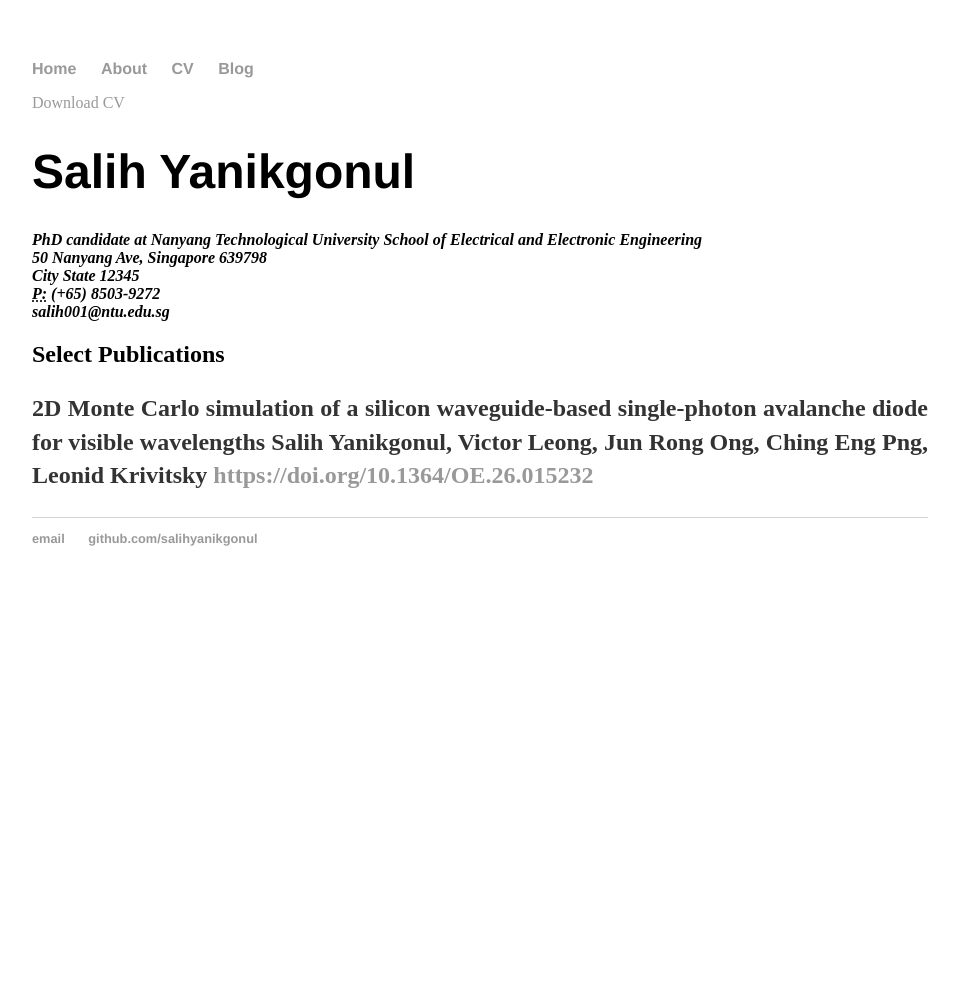
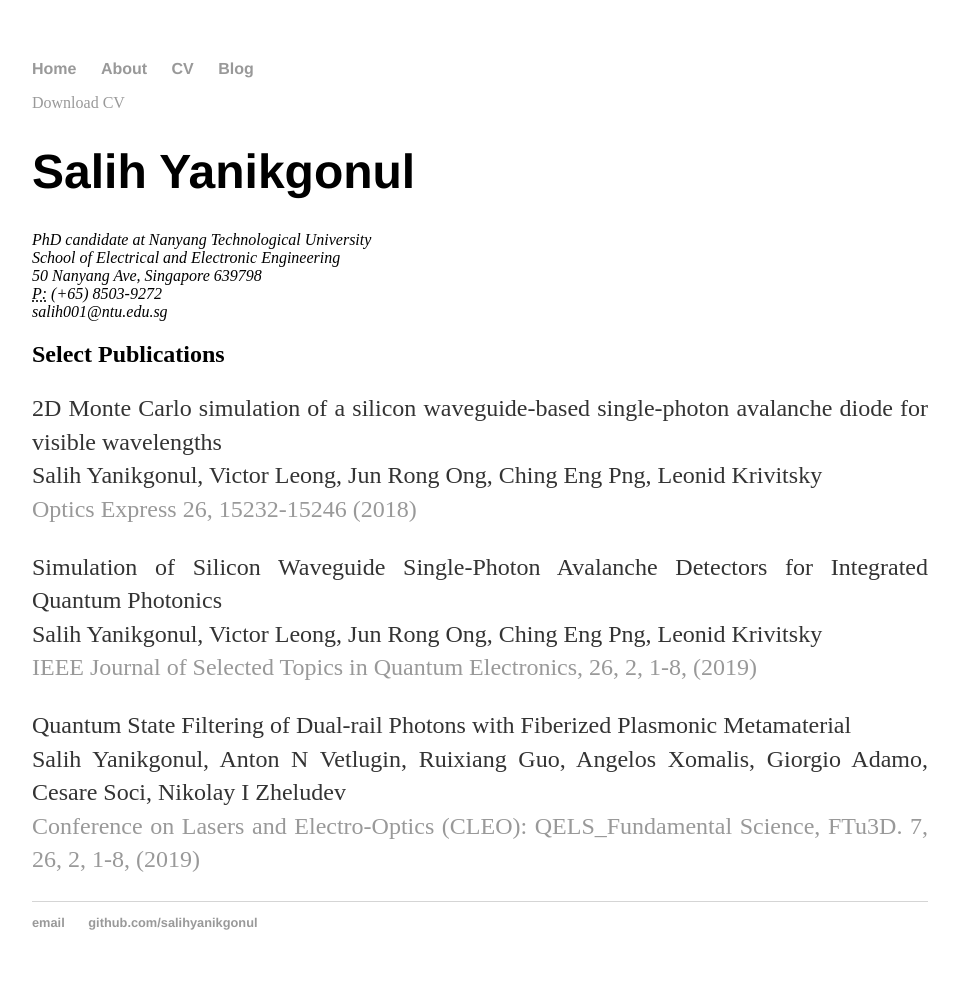
Before and after one commit to salihyanikgonul/salihyanikgonul.github.io, a Jekyll site: the page built from cv/index.html, in a window 1280 px wide. Shown: the whole page, without its empty margins (160-1119 px from the left). Built offline with Jekyll 4.4.1, drawn with Linux system fonts in a browser that asks for light colours; before the commit the page ends 900 px from its top, so only the background shows below that.

Commit message:
Update index.html
Publications added

```diff
--- a/cv/index.html
+++ b/cv/index.html
@@ -8,18 +8,25 @@ title: Salih Yanikgonul's CV
 		<a href="#" class="download" title="Download CV as PDF">Download CV</a>
 		<h1>Salih Yanikgonul</h1>
 		<address>
-					<strong>PhD candidate at Nanyang Technological University
-          School of Electrical and Electronic Engineering<strong><br>
+		PhD candidate at Nanyang Technological University<br>
+		School of Electrical and Electronic Engineering<br>
 		50 Nanyang Ave, Singapore 639798<br>
-					City State 12345<br>
 		<abbr title="phone">P:</abbr> (+65) 8503-9272<br>
 		<span class="obfuscate">salih001@ntu.edu.sg</span>
 		</address>
 
 		<h2>Select Publications</h2>
 
-					<p><strong>2D Monte Carlo simulation of a silicon waveguide-based single-photon avalanche diode for visible wavelengths</strong>
-          Salih Yanikgonul, Victor Leong, Jun Rong Ong, Ching Eng Png, Leonid Krivitsky
-          <a href="Opt. Express 26, 15232-15246 (2018)">https://doi.org/10.1364/OE.26.015232</a>
+		<p>2D Monte Carlo simulation of a silicon waveguide-based single-photon avalanche diode for visible wavelengths<br>
+		Salih Yanikgonul, Victor Leong, Jun Rong Ong, Ching Eng Png, Leonid Krivitsky<br>
+		<a href="https://doi.org/10.1364/OE.26.015232">Optics Express 26, 15232-15246 (2018)</a>
+
+		<p>Simulation of Silicon Waveguide Single-Photon Avalanche Detectors for Integrated Quantum Photonics<br>
+		Salih Yanikgonul, Victor Leong, Jun Rong Ong, Ching Eng Png, Leonid Krivitsky<br>
+		<a href="https://doi.org/doi: 10.1109/JSTQE.2019.2938439">IEEE Journal of Selected Topics in Quantum Electronics, 26, 2, 1-8, (2019)</a>
+
+		<p>Quantum State Filtering of Dual-rail Photons with Fiberized Plasmonic Metamaterial<br>
+		Salih Yanikgonul, Anton N Vetlugin, Ruixiang Guo, Angelos Xomalis, Giorgio Adamo, Cesare Soci, Nikolay I Zheludev<br>
+		<a href="https://doi.org/10.1364/CLEO_QELS.2019.FTu3D.7">Conference on Lasers and Electro-Optics (CLEO): QELS_Fundamental Science, FTu3D. 7, 26, 2, 1-8, (2019)</a>
 
 	</div>
```
Lines whose indentation alone changed are shown as unchanged.
